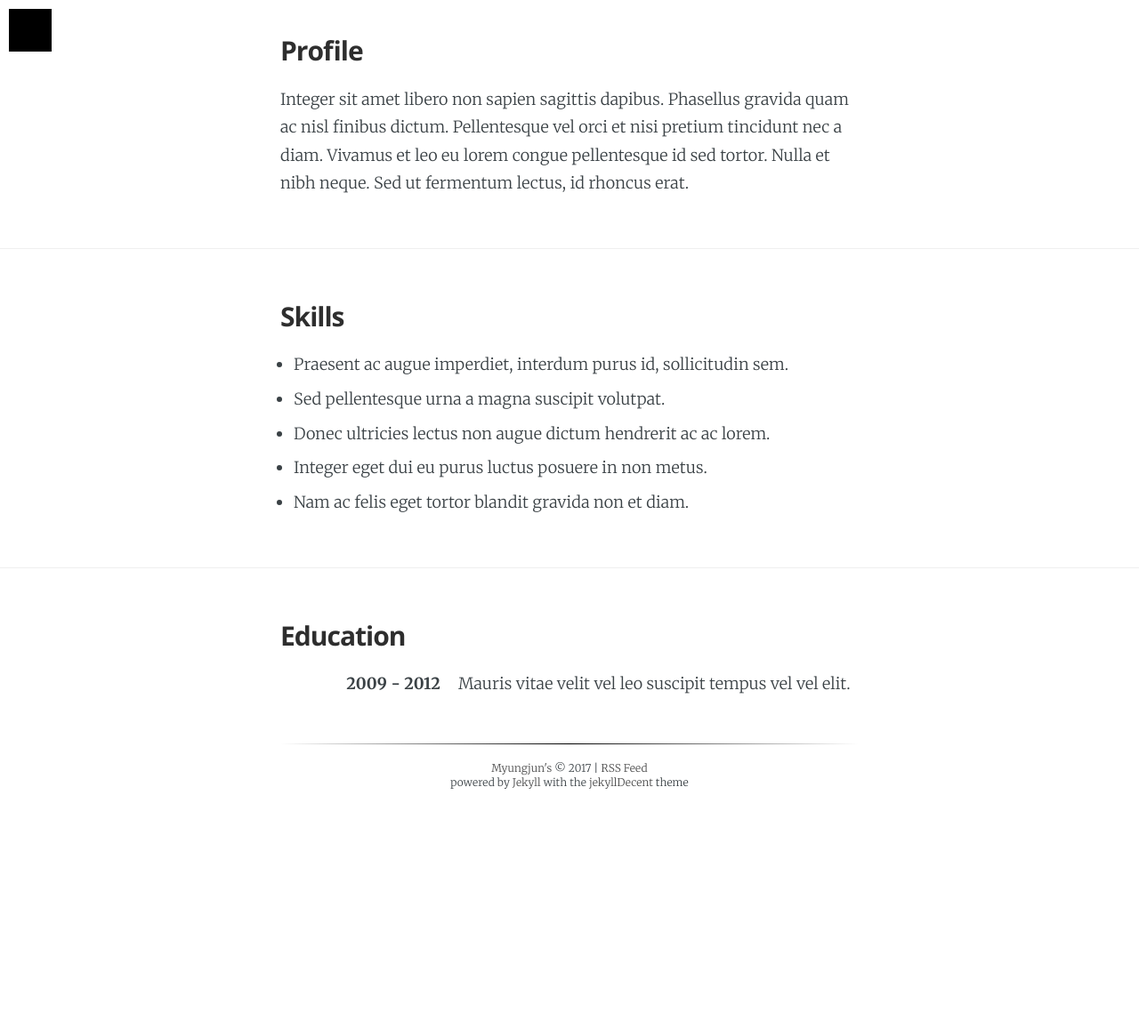
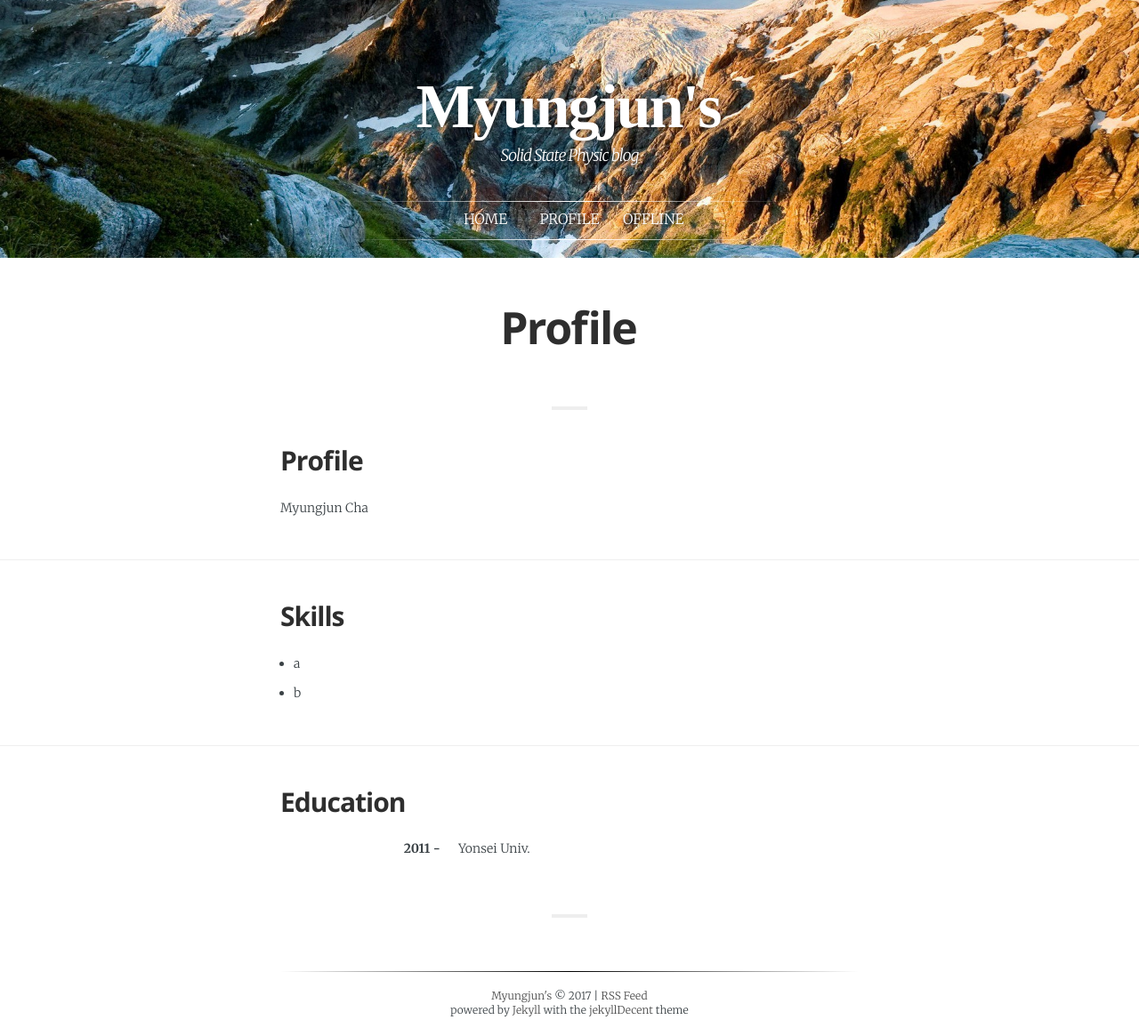
Before and after one commit to myungjuncha/myungjuncha.github.io, a Jekyll site: the page built from _pages/about.md, in a window 1280 px wide. Shown: the whole page at 89% size. Built offline with Jekyll 4.4.1, drawn with Linux system fonts in a browser that asks for light colours; some web fonts are replaced; our own code applies the rules of GitHub Pages for plain Markdown files; before the commit the page ends 940 px from its top, so only the background shows below that.

Commit message:
edit about page

```diff
--- a/_pages/about.md
+++ b/_pages/about.md
@@ -1,31 +1,16 @@
----
-layout:    about
-permalink: "/about/"
-author:    jwillmer
-keywords:  about person demo example
-title:     About Jens Willmer
-menutitle: About
-weight:    90
-excerpt:   This page contains the curriculum vitae (CV) of the author.
----
-
 ## Profile
-
-Integer sit amet libero non sapien sagittis dapibus. Phasellus gravida quam ac nisl finibus dictum. Pellentesque vel orci et nisi pretium tincidunt nec a diam. Vivamus et leo eu lorem congue pellentesque id sed tortor. Nulla et nibh neque. Sed ut fermentum lectus, id rhoncus erat.
+Myungjun Cha
 
 ---
 
 ## Skills
 
-- Praesent ac augue imperdiet, interdum purus id, sollicitudin sem.
-- Sed pellentesque urna a magna suscipit volutpat.
-- Donec ultricies lectus non augue dictum hendrerit ac ac lorem.
-- Integer eget dui eu purus luctus posuere in non metus.
-- Nam ac felis eget tortor blandit gravida non et diam.
+- a
+- b
 
 ---
 
 ## Education
 
-2009 - 2012
-: Mauris vitae velit vel leo suscipit tempus vel vel elit.
+2011 -
+: Yonsei Univ.
```
